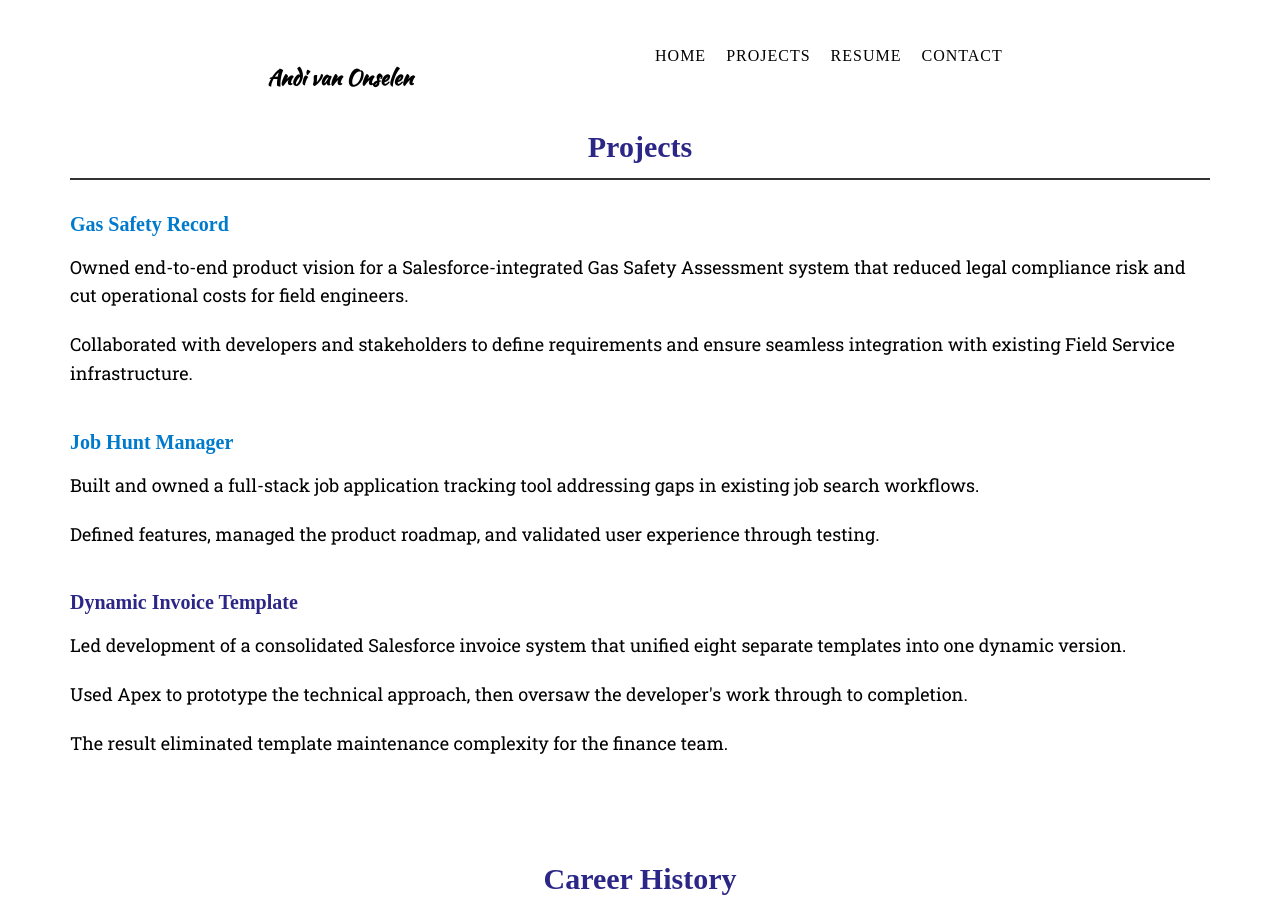
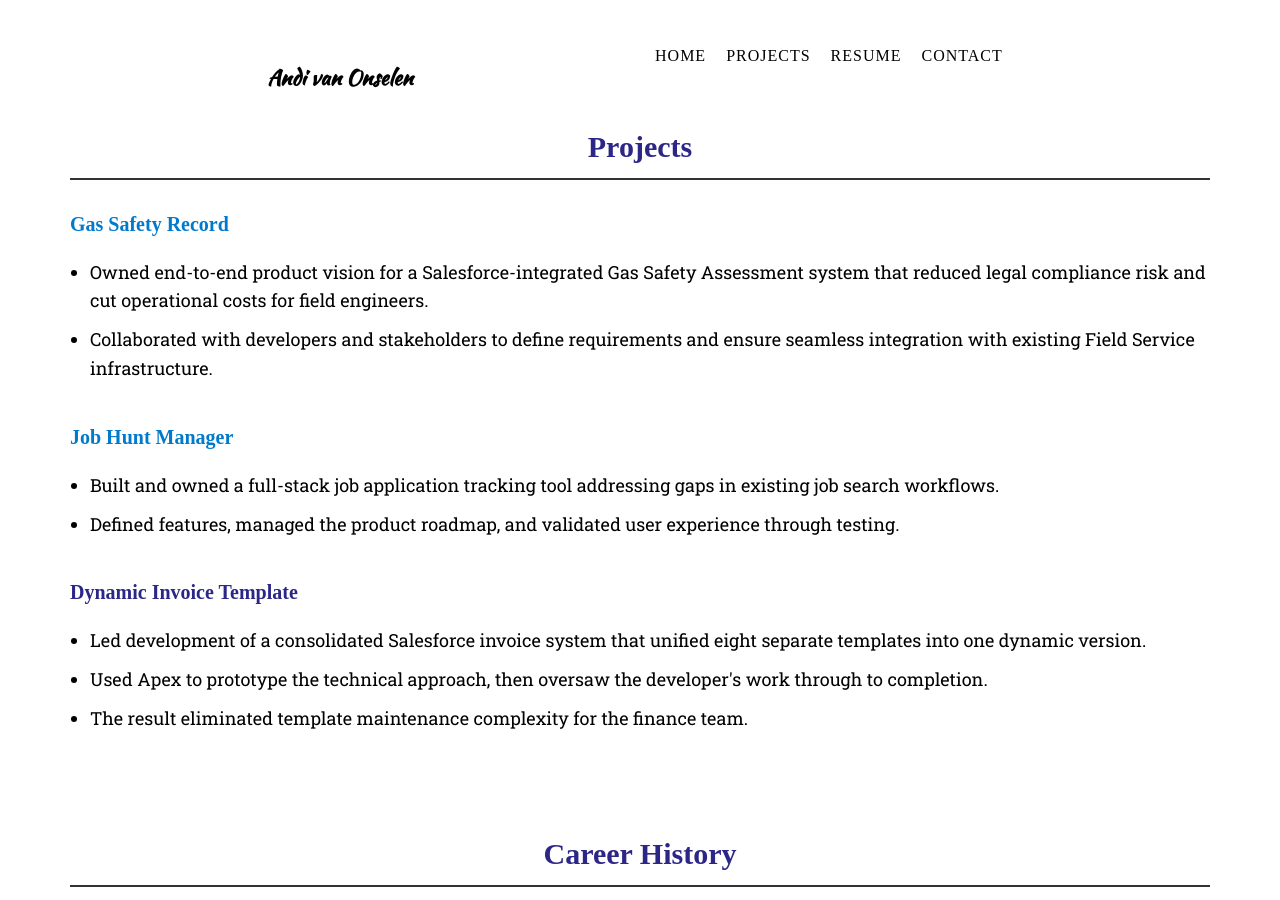
Before and after one commit to CardinisCode/cardiniscode.github.io, a Jekyll site: the page built from resume.html, in a window 1280 px wide and 900 px high, scrolled down 1395 px. Built offline with Jekyll 4.4.1, drawn with Linux system fonts in a browser that asks for light colours; some web fonts are replaced; comment, search, counter and statistics services are not loaded.

Commit message:
added bullet points for structure

```diff
--- a/resume.html
+++ b/resume.html
@@ -70,9 +70,12 @@ canonical: "https://www.andreafolgado.com/resume.html"
                         <a href="https://www.andreafolgado.com/project-template/gas-safety-assessment" style="color: #007acc; text-decoration: none;">Gas Safety Record</a>
                     </h4>
                     <p style="color: #333; font-size: 16px; line-height: 1.6; margin-bottom: 10px;">
-                        Owned end-to-end product vision for a Salesforce-integrated Gas Safety Assessment system that reduced legal compliance risk and cut operational costs for field engineers.
+                        <ul>
+                            <li>Owned end-to-end product vision for a Salesforce-integrated Gas Safety Assessment system that reduced legal compliance risk and cut operational costs for field engineers.</li>
+                            <li>Collaborated with developers and stakeholders to define requirements and ensure seamless integration with existing Field Service infrastructure.</li>
+                        </ul>
                     </p>
-                    <p style="color: #666; font-size: 14px;">Collaborated with developers and stakeholders to define requirements and ensure seamless integration with existing Field Service infrastructure.</p>
+
                 </div>
 
                 <div style="margin-bottom: 40px;">
@@ -80,19 +83,22 @@ canonical: "https://www.andreafolgado.com/resume.html"
                         <a href="https://github.com/CardinisCode/jobhuntmanager" style="color: #007acc; text-decoration: none;">Job Hunt Manager</a>
                     </h4>
                     <p style="color: #333; font-size: 16px; line-height: 1.6; margin-bottom: 10px;">
-                        Built and owned a full-stack job application tracking tool addressing gaps in existing job search workflows.
+                        <ul>
+                            <li>Built and owned a full-stack job application tracking tool addressing gaps in existing job search workflows.</li>
+                            <li>Defined features, managed the product roadmap, and validated user experience through testing.</li>
+                        </ul>
                     </p>
-                    <p style="color: #666; font-size: 14px;">Defined features, managed the product roadmap, and validated user experience through testing.</p>
                 </div>
 
                 <div style="margin-bottom: 40px;">
                     <h4 style="color: #000; font-size: 22px; margin-bottom: 5px;">Dynamic Invoice Template</h4>
                     <p style="color: #333; font-size: 16px; line-height: 1.6; margin-bottom: 10px;">
-                        Led development of a consolidated Salesforce invoice system that unified eight separate templates into one dynamic version.
+                        <ul>
+                            <li>Led development of a consolidated Salesforce invoice system that unified eight separate templates into one dynamic version.</li>
+                            <li>Used Apex to prototype the technical approach, then oversaw the developer's work through to completion.</li>
+                            <li>The result eliminated template maintenance complexity for the finance team.</li>
+                        </ul>
                     </p>
-                    <p style="color: #666; font-size: 14px;">Used Apex to prototype the technical approach, then oversaw the developer's work through to completion.</p>
-                    <p style="color: #666; font-size: 14px;">The result eliminated template maintenance complexity for the finance team.
-</p>
                 </div>
             </div>
         </div>
```
